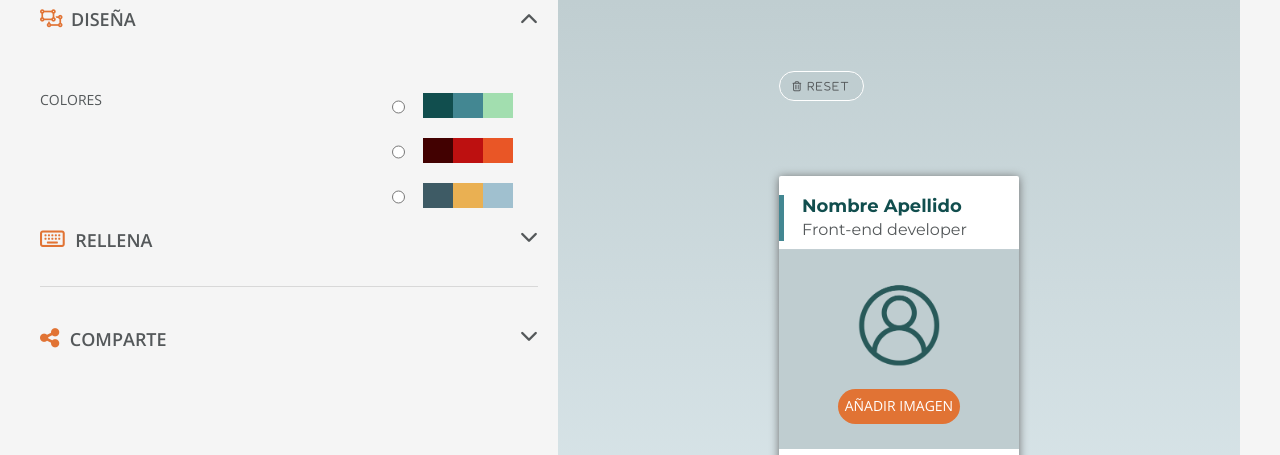
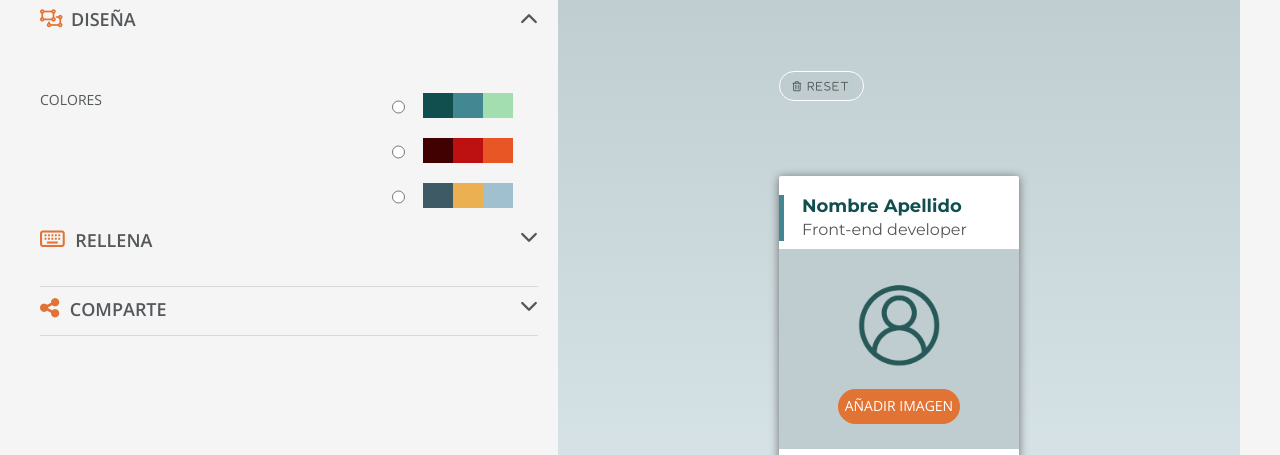
Before and after one commit to Adalab/project-promo-s-module-2-team-1, a website: page src/html/create-card.html in a window 1280 px wide. Shown: the part 129-584 px from the top of the page. Drawn offline with nearby package versions, Linux system fonts and the light colour scheme; files that its build step writes are made by us from their sources; files whose address does not match are found by name.

Commit message:
add line-bottom share

```diff
--- a/src/html/partials/main_share.html
+++ b/src/html/partials/main_share.html
@@ -1,5 +1,6 @@
 <fieldset>
-  <div class="share">
+  <div class="share"
+  <div class="share-border">
     <legend class="share--header js-share-legend" title="despliega / cierra la sección">
       <div class="share--header__title">
         <span class="share--header__title__icon">
@@ -24,5 +25,6 @@
         Compartir en twitter
       </button>
   </div>
+  </div>
     </div>
 </fieldset>
--- a/src/scss/layout/_footer.scss
+++ b/src/scss/layout/_footer.scss
@@ -6,7 +6,7 @@
   padding: 18px 50px 20px;
   border-top: solid 1px $white-three;
   background-color: $white-two;
-  height: 20vh;
+  height: 15vh;
   width: 100%;
   @media (min-width: 768px) {
     height: 10vh;
--- a/src/scss/layout/_main_share.scss
+++ b/src/scss/layout/_main_share.scss
@@ -1,19 +1,25 @@
 .share {
-  margin-bottom: 20px;
-  padding-bottom: 50px;
-  width: 100%;
-  padding: 30px 20px 0 30px;
-  @media all and (min-width: 768px) {
-      padding: 30px 0px;
+
+  //width: 100%;
+
+border-bottom: 1px solid $white-three;
+  margin: 0 20px 25px 30px;
+
+   @media all and (min-width: 768px) {
+      //padding: 30px 0px;
+      margin-left: 0px;
+        margin-right: 0px;
     }
 }
-
 
 .share--header {
   display: flex;
   flex-direction: row;
   justify-content: space-between;
   cursor: pointer;
+  margin-bottom: -10px;
+
+
   &__title {
     padding-bottom: 25px;
 
@@ -72,7 +78,9 @@
   justify-content: center;
   flex-direction: column;
   border-top: 1px solid $white-three;
+  padding-bottom: 25px;
   margin-top: 30px;
+  margin-bottom: 20px;;
 
   &__text {
     font-family: $font-open;
```
